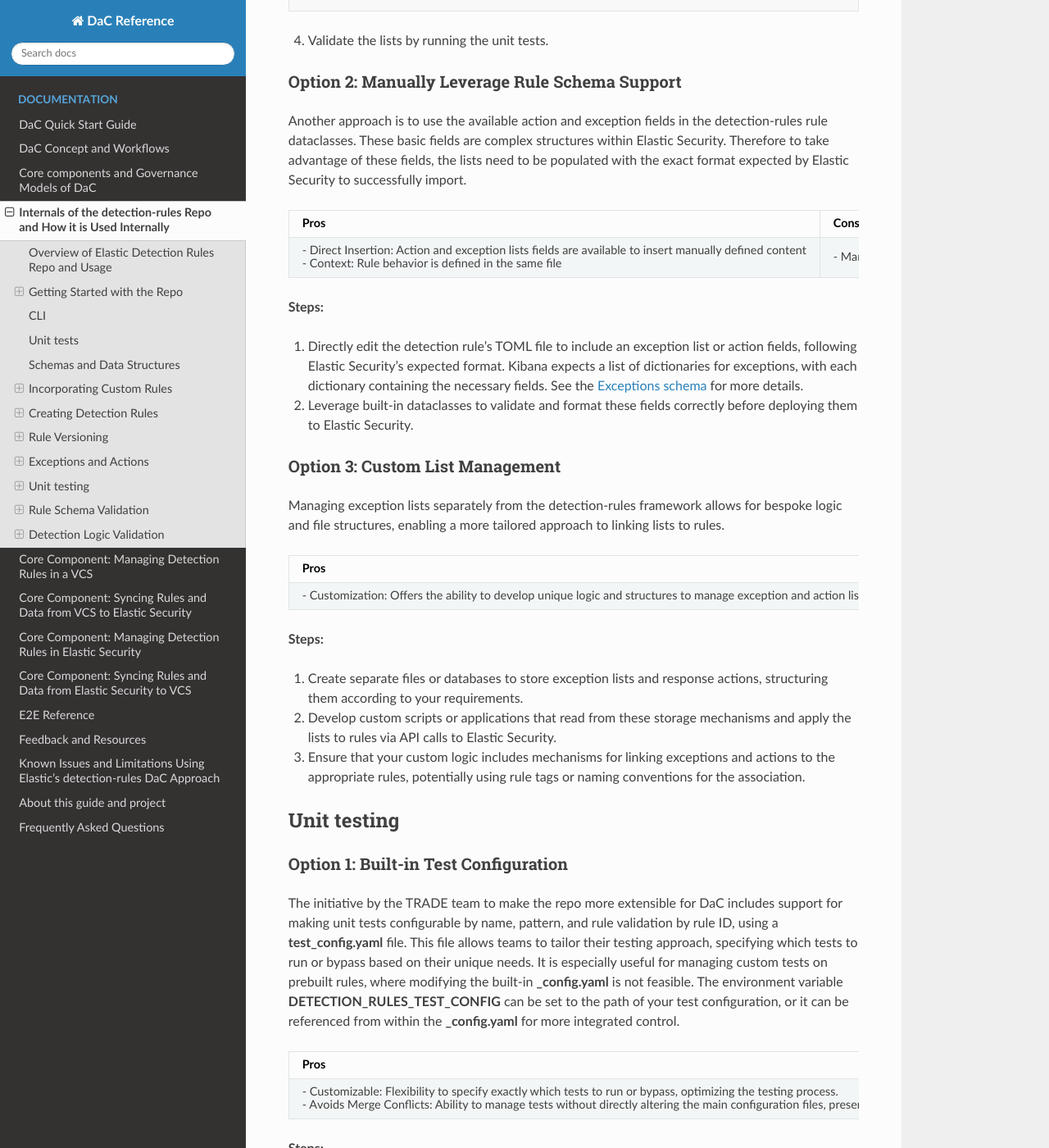
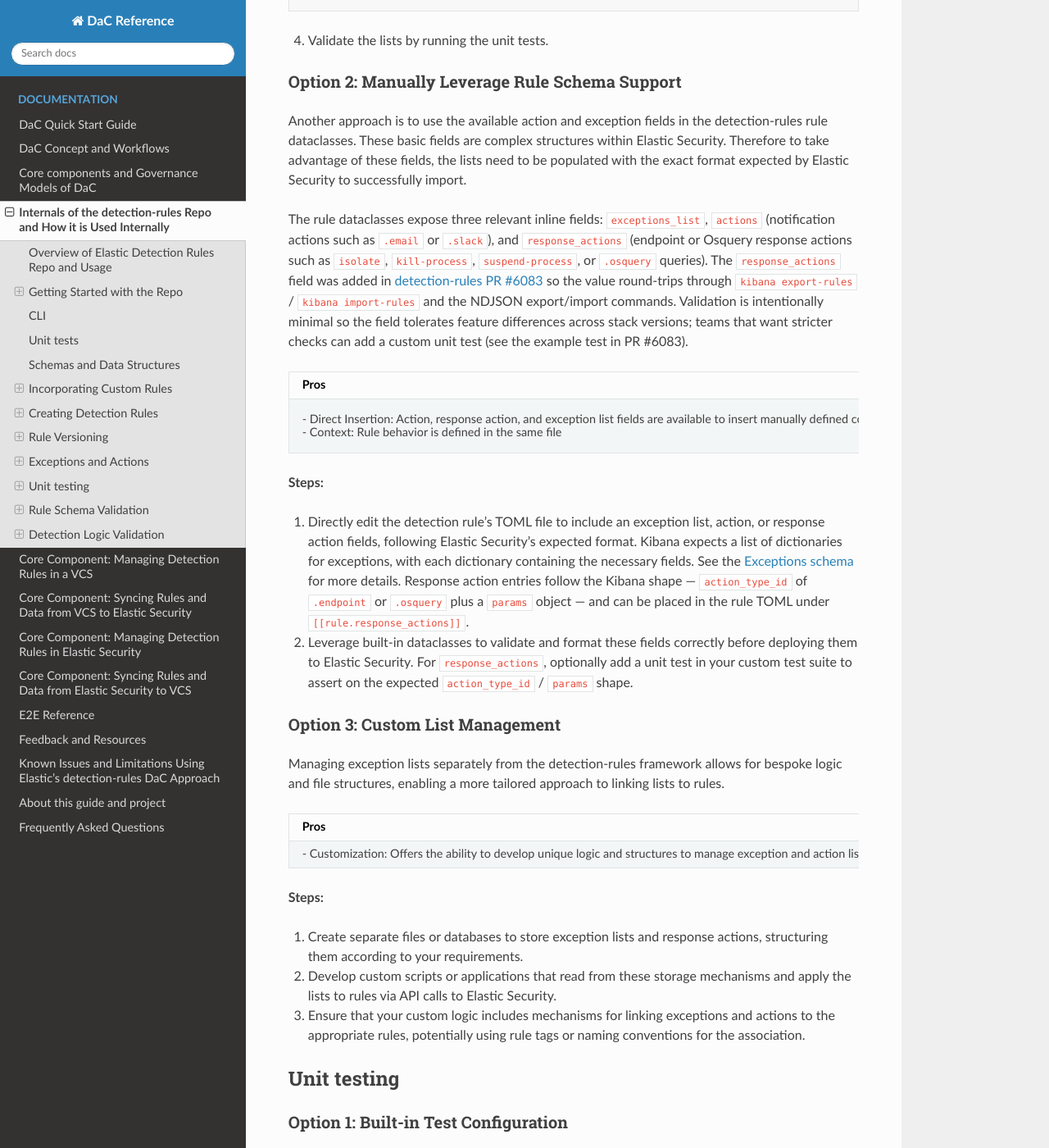
Before and after one commit to elastic/DaC-Reference, a Sphinx documentation site: the page built from docs/internals_of_the_detection_rules_repo.md, in a window 1280 px wide and 1400 px high, scrolled down 17396 px. Shown: the whole window at 82% size. Built offline with Sphinx 7.4.7 and the Read the Docs theme 3.1.0, drawn with Linux system fonts in a browser that asks for light colours.

Commit message:
[FR] Update Docs for Response Action Support

```diff
--- a/docs/internals_of_the_detection_rules_repo.md
+++ b/docs/internals_of_the_detection_rules_repo.md
@@ -635,15 +635,17 @@ value = "BadRooT"
 
 Another approach is to use the available action and exception fields in the detection-rules rule dataclasses. These basic fields are complex structures within Elastic Security. Therefore to take advantage of these fields, the lists need to be populated with the exact format expected by Elastic Security to successfully import.
 
+The rule dataclasses expose three relevant inline fields: `exceptions_list`, `actions` (notification actions such as `.email` or `.slack`), and `response_actions` (endpoint or Osquery response actions such as `isolate`, `kill-process`, `suspend-process`, or `.osquery` queries). The `response_actions` field was added in [detection-rules PR #6083](https://github.com/elastic/detection-rules/pull/6083) so the value round-trips through `kibana export-rules` / `kibana import-rules` and the NDJSON export/import commands. Validation is intentionally minimal so the field tolerates feature differences across stack versions; teams that want stricter checks can add a custom unit test (see the example test in PR #6083).
+
 |Pros|Cons|
 |-|-|
-| - Direct Insertion: Action and exception lists fields are available to insert manually defined content </br> -  Context: Rule behavior is defined in the same file| - Management Overhead: Managing exception lists and actions list within a single rule may become duplicative and cumbersome to manage |
+| - Direct Insertion: Action, response action, and exception list fields are available to insert manually defined content </br> -  Context: Rule behavior is defined in the same file| - Management Overhead: Managing exception lists and actions list within a single rule may become duplicative and cumbersome to manage </br> - Light Validation: `actions`, `response_actions`, and `exceptions_list` are accepted largely as-is; format mistakes surface only when Kibana rejects the import |
 
 **Steps:**
 
-1. Directly edit the detection rule's TOML file to include an exception list or action fields, following Elastic Security's expected format. Kibana expects a list of dictionaries for exceptions, with each dictionary containing the necessary fields. See the [Exceptions schema](https://www.elastic.co/guide/en/security/current/detections-ui-exceptions.html) for more details.
+1. Directly edit the detection rule's TOML file to include an exception list, action, or response action fields, following Elastic Security's expected format. Kibana expects a list of dictionaries for exceptions, with each dictionary containing the necessary fields. See the [Exceptions schema](https://www.elastic.co/guide/en/security/current/detections-ui-exceptions.html) for more details. Response action entries follow the Kibana shape — `action_type_id` of `.endpoint` or `.osquery` plus a `params` object — and can be placed in the rule TOML under `[[rule.response_actions]]`.
 
-2. Leverage built-in dataclasses to validate and format these fields correctly before deploying them to Elastic Security.
+2. Leverage built-in dataclasses to validate and format these fields correctly before deploying them to Elastic Security. For `response_actions`, optionally add a unit test in your custom test suite to assert on the expected `action_type_id` / `params` shape.
 
 ### Option 3: Custom List Management
 
```
Also changed, not shown: docs/dac_quick_start_guide.md (+1 -1 lines), docs/faq.md (+1 -1 lines), docs/known_limitations.md (+2 -1 lines).
